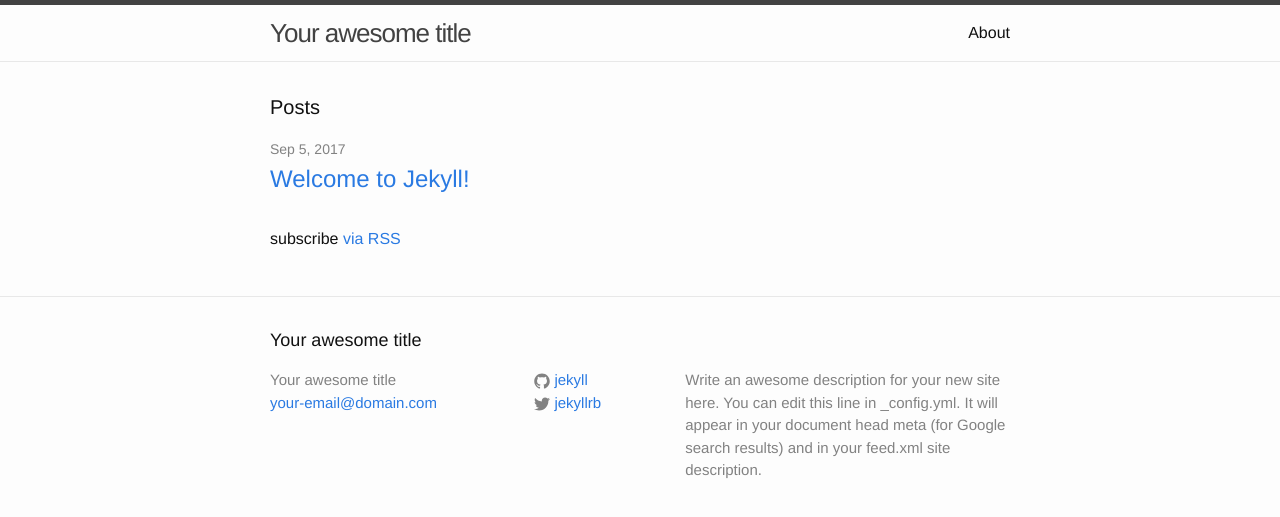
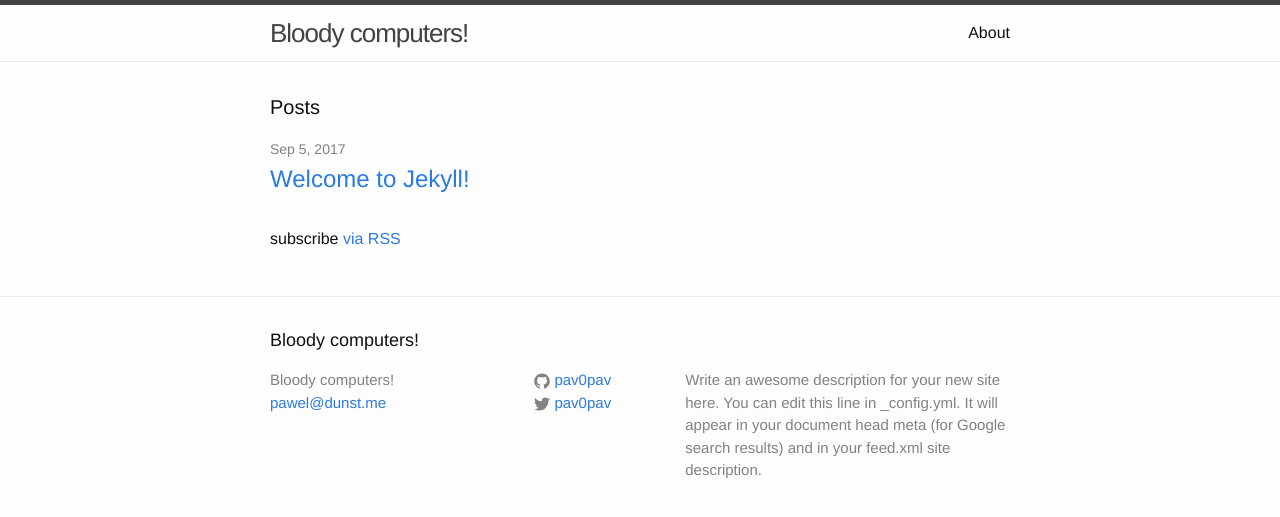
Before and after one commit to pav0pav/pav0pav.github.io, a Jekyll site: the page built from index.html, in a window 1280 px wide. Shown: the top 517 px of the page. Built offline with Jekyll 4.4.1, drawn with Linux system fonts in a browser that asks for light colours.

Commit message:
Update _config.yml

```diff
--- a/_config.yml
+++ b/_config.yml
@@ -6,16 +6,16 @@
 # 'jekyll serve'. If you change this file, please restart the server process.
 
 # Site settings
-title: Your awesome title
-email: your-email@domain.com
+title: Bloody computers!
+email: pawel@dunst.me
 description: > # this means to ignore newlines until "baseurl:"
   Write an awesome description for your new site here. You can edit this
   line in _config.yml. It will appear in your document head meta (for
   Google search results) and in your feed.xml site description.
 baseurl: "" # the subpath of your site, e.g. /blog
 url: "http://yourdomain.com" # the base hostname & protocol for your site
-twitter_username: jekyllrb
-github_username:  jekyll
+twitter_username: pav0pav
+github_username:  pav0pav
 
 # Build settings
 markdown: kramdown
```
